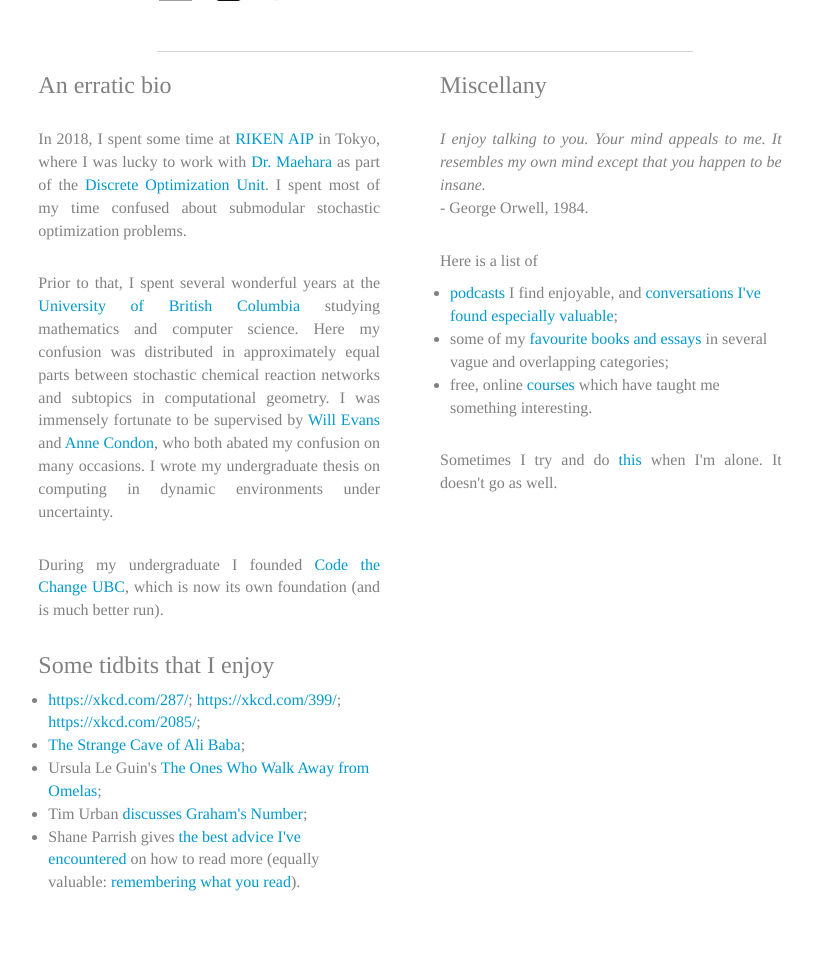
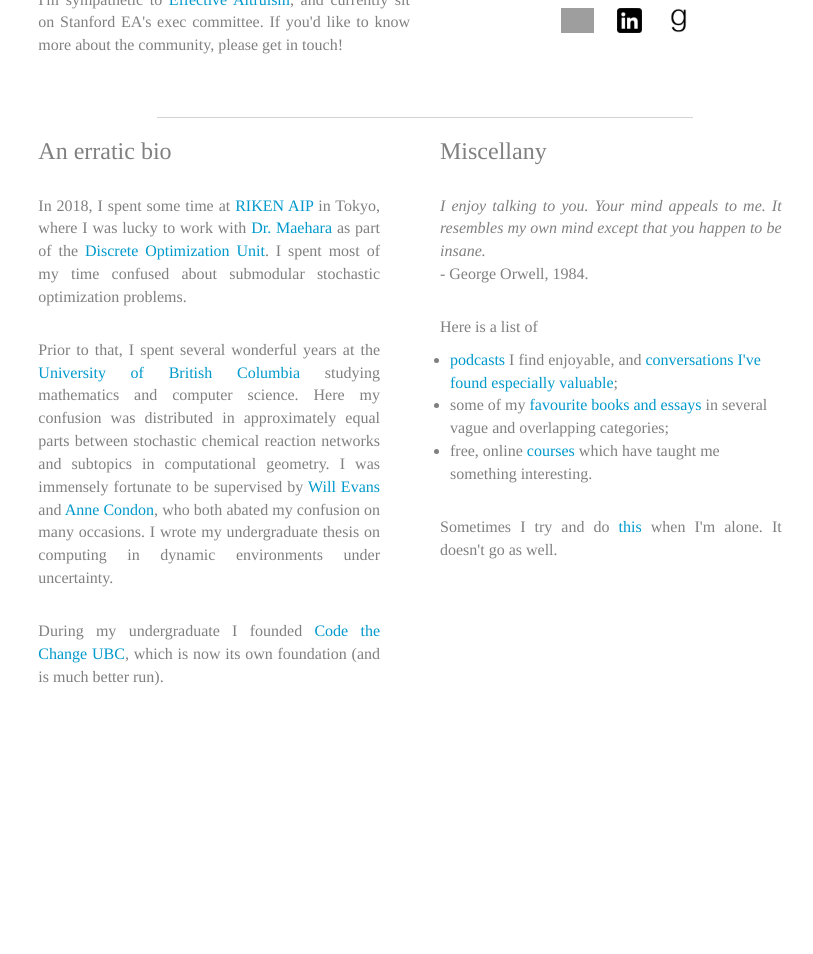
Before and after one commit to bchugg/bchugg.github.io, a PHP site: page / in a window 1280 px wide. Shown: the part 384-1338 px from the top of the page, without its empty margins (215-1028 px from the left). After the commit the page ends 1069 px from the top, so only its background shows below. Run offline with PHP 8.4, Linux system fonts and the light colour scheme; some libraries are stand-ins or nearby versions; grey boxes are pictures that could not be loaded.

Commit message:
misc no more

```diff
--- a/assets/stylesheets/main.css
+++ b/assets/stylesheets/main.css
@@ -56,16 +56,16 @@ html {
       border-bottom: solid lightgray 1px; }
     .main-body .col-sm-8 .top-info {
       padding-top: 10px; }
-      .main-body .col-sm-8 .top-info .links {
-        padding-top: 10px; }
-        .main-body .col-sm-8 .top-info .links img {
+    .main-body .col-sm-8 .links {
+      margin-top: 25px; }
+      .main-body .col-sm-8 .links img {
         height: 25px;
         width: auto;
         padding-left: 10px;
         padding-right: 10px;
         -webkit-transition: opacity .3s;
         transition: opacity .3s; }
-          .main-body .col-sm-8 .top-info .links img:hover {
+        .main-body .col-sm-8 .links img:hover {
           opacity: 0.4; }
   .main-body .info h4, .main-body .info p {
     margin-top: 30px;
--- a/assets/stylesheets/main.scss
+++ b/assets/stylesheets/main.scss
@@ -93,8 +93,10 @@ html {
 		}
 		.top-info {
 		padding-top: 10px;
+
+		}
 		.links {
-			padding-top: 10px;
+			margin-top: 25px;
 			img {
 				height: 25px;
 				width: auto;
@@ -105,11 +107,8 @@ html {
 				&:hover {
 					opacity: 0.4;
 				}
-
 			}
 		}
-		}
-
 	}
 
 	.info {
--- a/index.html
+++ b/index.html
@@ -33,28 +33,28 @@
 				</p>
 
 				<p>
-					I'm currently a research fellow at Stanford Law School's <a href="https://reglab.stanford.edu/" rel='nofollow'>Regulation, Evaluation, and Governance Lab.</a>
+					I'm currently a research fellow at Stanford Law School's <a href="https://reglab.stanford.edu/" rel='nofollow'>RegLab</a> where I design and evaluate algorithms for environmental regulation and tax enforcement.
 					Previously, I was a student at the <a rel='nofollow' href="https://www.maths.ox.ac.uk/">Mathematical Institute</a>
 					at Oxford. Some of my work is <a href="papers.html">here.</a>
+				</p>
+
+				<p>I also co-host the <b><a href="https://increments.buzzsprout.com/" ref='nofollow'>Increments</a></b> podcast, where <a href="https://vmasrani.github.io/">Vaden Masrani</a> and I confuse ourselves and others about politics, philosophy, and science.
 				</p>
 
 				<p>
 					I'm sympathetic to <a href="https://www.effectivealtruism.org/" rel='nofollow'>Effective Altruism</a>, and currently sit on Stanford EA's exec committee. If you'd like to know more about the community, please get in touch!
 				</p>
-				<div class='text-center links'>
-					<a href="https://github.com/bchugg" ref='nofollow'><img src="./assets/images/github.png"></a></li>
-		      <a href="https://www.linkedin.com/in/ben-chugg-3a4616aa/" ref='nofollow'><img src="./assets/images/linkedin.png"></a>
-					<a href="https://www.goodreads.com/user/show/90945992-ben-chugg" ref='nofollow'><img src="./assets/images/goodreads.png"></a>
 
-				</div>
+
 			</div>
 			<div class='col-sm-6 photos text-center' id='photos'>
 				<img src="assets/images/lawme.jpg">
-<!--
-				<script>
-	    			$("#photos").load("shared/carousel.html");
-				</script>
-			 -->
+				<div class='text-center links'>
+ 				 <a href="https://github.com/bchugg" rel='nofollow'><img src="./assets/images/github.png"></a></li>
+ 				 <a href="https://www.linkedin.com/in/ben-chugg-3a4616aa/" rel='nofollow'><img src="./assets/images/linkedin.png"></a>
+ 				 <a href="https://www.goodreads.com/user/show/90945992-ben-chugg" rel='nofollow'><img src="./assets/images/goodreads.png"></a>
+
+ 			 </div>
 			</div>
 			<div class='col-sm-8 col-sm-offset-2 border'>
 			</div>
@@ -81,7 +81,7 @@
 				 	 environments under uncertainty.
 			 </p>
 			 <p>
-			 	During my undergraduate I founded <a href="http://codethechange.ca/" ref='nofollow'>Code the Change UBC</a>, which is now its own foundation (and is much better run).
+			 	During my undergraduate I founded <a href="http://codethechange.ca/" rel='nofollow'>Code the Change UBC</a>, which is now its own foundation (and is much better run).
 			 </p>
 
 
@@ -110,7 +110,7 @@
 
 		</div>
 
-		<div class='col-sm-8 col-sm-offset-2 info'>
+		<!-- <div class='col-sm-8 col-sm-offset-2 info'>
 			<div class='col-sm-6'>
 				<h3>Some tidbits that I enjoy</h3>
 				<ul>
@@ -121,7 +121,7 @@
 					<li>Shane Parrish gives <a href="https://fs.blog/2015/12/twenty-five-pages-a-day/" rel='nofollow'>the best advice I've encountered</a> on how to read more (equally valuable: <a href="https://fs.blog/2017/10/how-to-remember-what-you-read/">remembering what you read</a>). </li>
 				</ul>
 			</div>
-		</div>
+		</div> -->
 
 	</div>
 
```
Also changed, not shown: books.html (+24 -0 lines), podcasts.html (+0 -11 lines), assets/images/catch_22.jpg (added), assets/images/political_philosophy.jpg (added), 1 other file. Lines whose indentation alone changed are shown as unchanged.
